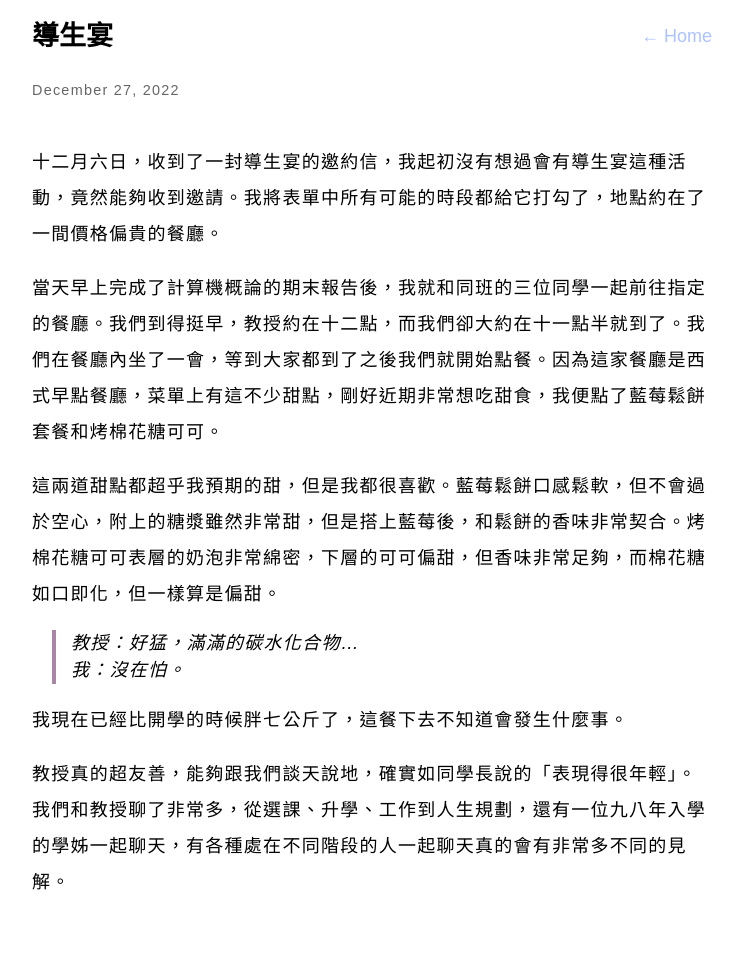
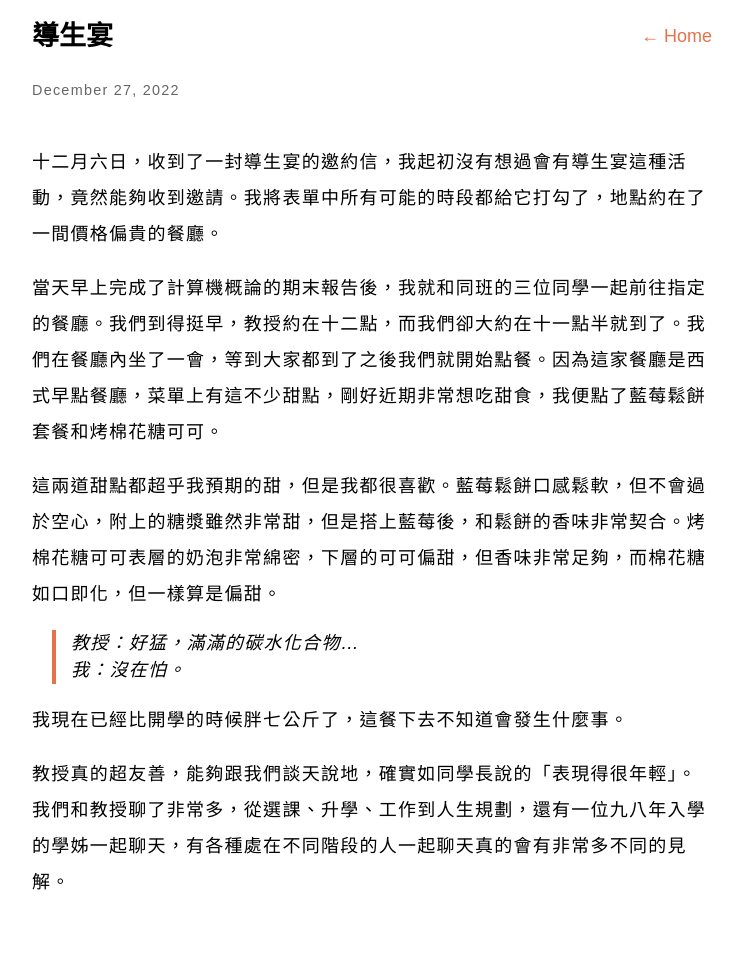
Before and after one commit to NatsuCamellia/NatsuCamellia.github.io, a Jekyll site: the page built from _posts/2022-12-27-導生宴.md, in a window 1280 px wide. Shown: the whole page, without its empty margins (268-1011 px from the left). Built offline with Jekyll 4.4.1, drawn with Linux system fonts in a browser that asks for light colours.

Commit message:
Change colors

```diff
--- a/_sass/_base.scss
+++ b/_sass/_base.scss
@@ -57,7 +57,7 @@ figcaption {
 blockquote {
   margin: 10px 20px 10px;
   padding: 0px 15px;
-  border-left: 0.25em solid $accent-color;
+  border-left: 0.25em solid $main-color;
   color: $text-color;
   font-style: italic;
   line-height: 1.5;
--- a/assets/css/main.scss
+++ b/assets/css/main.scss
@@ -5,9 +5,7 @@
 $serif-font-family:      serif;
 $code-font-family:       monospace;
 
-$main-color:             #ACC3FF;
-$secondary-color:        #8A90A5;
-$accent-color:           #A786A6;
+$main-color:             #e5724c;
 
 $dark-gray-color:        #333;
 $gray-color:             #666;
@@ -22,10 +20,8 @@
 $link-color:             $text-color;
 $link-hover-color:       $main-color;
 $strong-color:           $main-color;
-$selection-color:        $secondary-color;
 
 $post-date-color:        $gray-color;
-$read-time-color:        $accent-color;
 $tag-color:              $gray-color;
 
 $code-background-color:   #f5f5f5;
```
